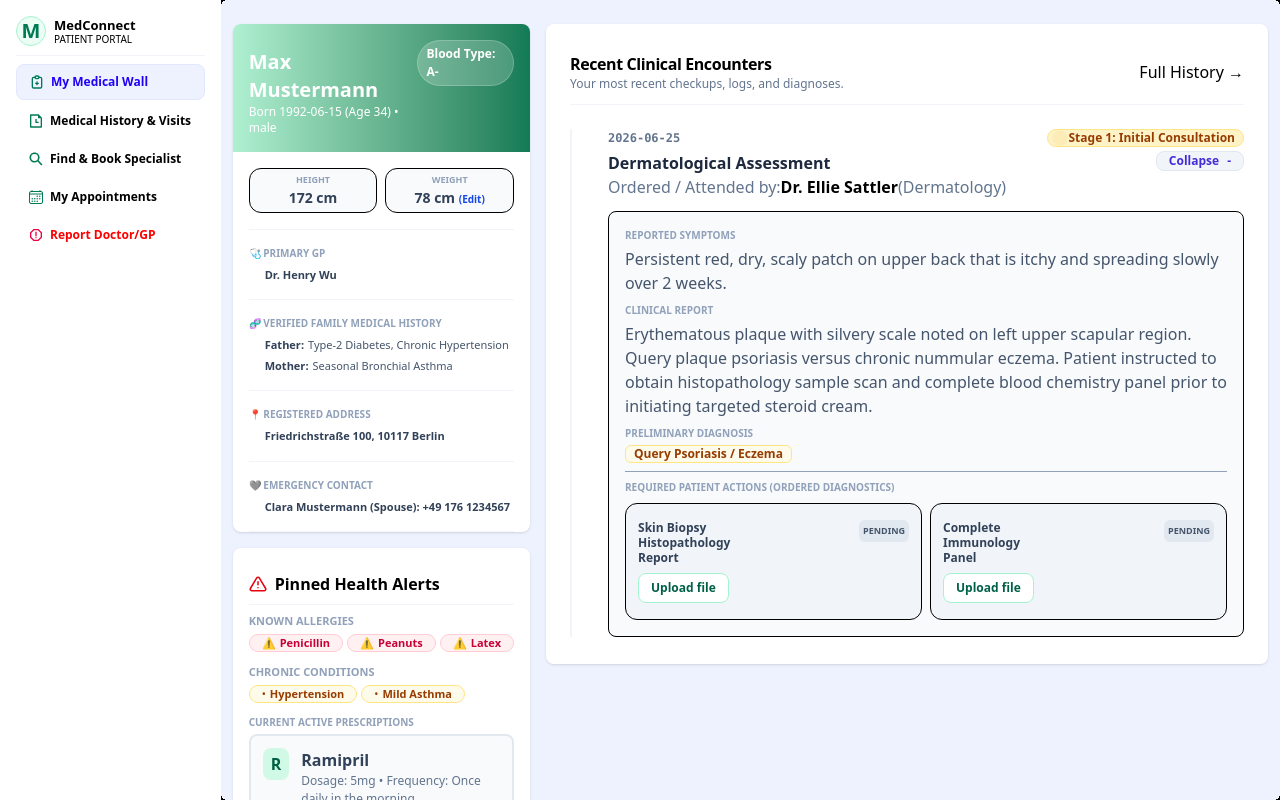
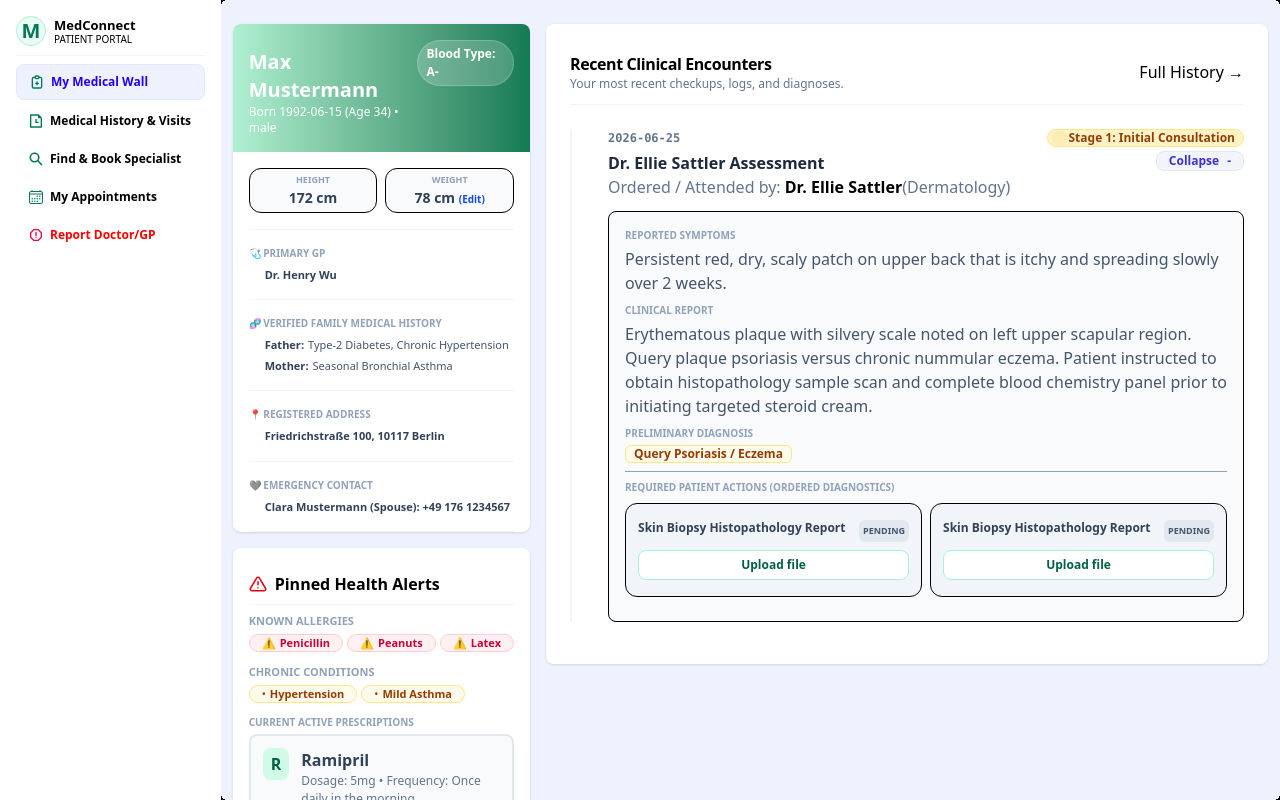
Before and after one commit to mohamad-alkaadi/medconnect, a Next.js app: page /patient/medical-wall in a window 1280 px wide. Built offline with nearby package versions, Linux system fonts and the light colour scheme.

Commit message:
update to ClinicalEncounter

```diff
--- a/components/medical-wall/recent-clinical-encounters/clinical-encounter/ClinicalEncounter.tsx
+++ b/components/medical-wall/recent-clinical-encounters/clinical-encounter/ClinicalEncounter.tsx
@@ -1,45 +1,11 @@
 "use client";
-import React, { useState } from "react";
+import { useState } from "react";
 import ClinicalEncounterBadge from "./ClinicalEncounterBadge";
-type ClinicalEncounterType = {
-  id: string;
-  title: string;
-  date: string;
-  orderedBy: {
-    id: string;
-    prefix: string;
-    name: string;
-    specialty: string;
-  };
-  attendedBy: {
-    id: string;
-    prefix: string;
-    name: string;
-    specialty: string;
-  };
-  reportedSymptoms: string;
-  clinicalReport: string;
-  additionalSections: { sectionTitle: string; sectionParagraph: string }[];
-  preliminaryDiagnosis: {
-    title: string;
-    color: string;
-  };
-  eventBadge: {
-    stage: boolean;
-    stageInfo: {
-      stageNum: number;
-    };
-    title: string;
-    indicator: string;
-  };
-  files: {
-    id: string;
-    date: string;
-    title: string;
-    status: string;
-    review: string;
-  }[];
-};
+import { ClinicalEncounterType } from "@/types/clinicalEncounterTypes";
+import ClinicalEncounterLabeledContentBlock from "./ClinicalEncounterLabeledContentBlock";
+import ClinicalEncounterPreliminaryDiagnosis from "./ClinicalEncounterPreliminaryDiagnosis";
+import ClinicalEncounterActions from "./ClinicalEncounterActions";
+import ClinicalEncounterCollapseButton from "./ClinicalEncounterCollapseButton";
 
 const ClinicalEncounter = ({
   clinicalEncountersItem,
@@ -66,79 +32,43 @@ const ClinicalEncounter = ({
       <div className="flex justify-between mb-3">
         <div>
           <h3 className="font-bold  text-slate-800">
-            Dermatological Assessment
+            Dr. Ellie Sattler Assessment
           </h3>
           <p className=" text-slate-500">
             Ordered / Attended by:
-            <span className="text-black font-semibold">Dr. Ellie Sattler</span>
+            <span className="text-black font-semibold"> Dr. Ellie Sattler</span>
             (Dermatology)
           </p>
         </div>
-        <button
-          onClick={() => setCollapse(!collapse)}
-          className="text-indigo-700 hover:text-indigo-900 cursor-pointer border border-[#e2e8f0] bg-[#f1f5f9] h-fit rounded-lg px-3 text-[12px] font-bold flex justify-center items-center space-x-2"
-        >
-          <p>{collapse ? "Expand" : "Collapse"}</p>
-          <p>{collapse ? "+" : "-"}</p>
-        </button>
+
+        <ClinicalEncounterCollapseButton
+          collapse={collapse}
+          setCollapse={setCollapse}
+        />
       </div>
       <div
         className="border rounded-lg bg-[#f8fafc] p-4"
         style={{ display: collapse ? "none" : "block" }}
       >
-        <h4 className="text-[10px] uppercase font-bold text-slate-400 mb-1">
-          Reported Symptoms
-        </h4>
-        <p className="text-slate-600 mb-2">
-          Persistent red, dry, scaly patch on upper back that is itchy and
-          spreading slowly over 2 weeks.
-        </p>
-        <h4 className="text-[10px] uppercase font-bold text-slate-400 mb-1">
-          Clinical Report
-        </h4>
-        <p className="text-slate-600 mb-2">
-          Erythematous plaque with silvery scale noted on left upper scapular
-          region. Query plaque psoriasis versus chronic nummular eczema. Patient
-          instructed to obtain histopathology sample scan and complete blood
-          chemistry panel prior to initiating targeted steroid cream.
-        </p>
-        <h4 className="text-[10px] uppercase font-bold text-slate-400 mb-1">
-          Preliminary Diagnosis
-        </h4>
-        <p className="text-xs border bg-amber-50 text-amber-800 border-amber-200 w-fit px-2 rounded-md font-semibold mb-2">
-          Query Psoriasis / Eczema
-        </p>
-        <h4 className="text-[10px] uppercase font-bold text-slate-400 border-t pt-2 mb-2">
-          Required Patient Actions (Ordered Diagnostics)
-        </h4>
-        <div className="flex justify-between space-x-2">
-          <div className="border rounded-xl px-3 py-4 bg-slate-100 flex-1">
-            <div className="flex justify-between mb-2">
-              <p className="text-xs leading-tight max-w-[80px] text-slate-700 font-bold">
-                Skin Biopsy Histopathology Report
-              </p>
-              <p className="bg-slate-200 rounded-md px-1 py-1 text-slate-600 h-fit uppercase text-[9px] font-extrabold px-">
-                Pending
-              </p>
-            </div>
-            <button className="flex justify-center font-bold text-xs text-emerald-800 px-3 py-1.5 border border-emerald-200 rounded-lg bg-white hover:bg-emerald-50 cursor-pointer">
-              Upload file
-            </button>
-          </div>
-          <div className="border rounded-xl px-3 py-4 bg-slate-100 flex-1">
-            <div className="flex justify-between mb-2">
-              <p className="text-xs leading-tight max-w-[80px] text-slate-700 font-bold">
-                Complete Immunology Panel
-              </p>
-              <p className="bg-slate-200 rounded-md px-1 py-1 text-slate-600 h-fit uppercase text-[9px] font-extrabold px-">
-                Pending
-              </p>
-            </div>
-            <button className="flex justify-center font-bold text-xs text-emerald-800 px-3 py-1.5 border border-emerald-200 rounded-lg bg-white hover:bg-emerald-50 cursor-pointer">
-              Upload file
-            </button>
-          </div>
-        </div>
+        <ClinicalEncounterLabeledContentBlock
+          title={"Reported Symptoms"}
+          paragraph={
+            "Persistent red, dry, scaly patch on upper back that is itchy and spreading slowly over 2 weeks."
+          }
+        />
+        <ClinicalEncounterLabeledContentBlock
+          title={"Clinical Report"}
+          paragraph={
+            "Erythematous plaque with silvery scale noted on left upper scapular region. Query plaque psoriasis versus chronic nummular eczema. Patient instructed to obtain histopathology sample scan and complete blood chemistry panel prior to initiating targeted steroid cream."
+          }
+        />
+
+        <ClinicalEncounterPreliminaryDiagnosis
+          diagnosis={"Query Psoriasis / Eczema"}
+          color={"amber"}
+        />
+
+        <ClinicalEncounterActions />
       </div>
     </div>
   );
--- /dev/null
+++ b/components/medical-wall/recent-clinical-encounters/clinical-encounter/ClinicalEncounterActions.tsx
@@ -0,0 +1,24 @@
+import React from "react";
+import ClinicalEncounterButton from "./ClinicalEncounterButton";
+
+const ClinicalEncounterActions = () => {
+  return (
+    <div>
+      <h4 className="text-[10px] uppercase font-bold text-slate-400 border-t pt-2 mb-2">
+        Required Patient Actions (Ordered Diagnostics)
+      </h4>
+      <div className="flex justify-between space-x-2 overflow-x-auto pb-2">
+        <ClinicalEncounterButton
+          title={"Skin Biopsy Histopathology Report"}
+          status={"pending"}
+        />
+        <ClinicalEncounterButton
+          title={"Skin Biopsy Histopathology Report"}
+          status={"pending"}
+        />
+      </div>
+    </div>
+  );
+};
+
+export default ClinicalEncounterActions;
--- /dev/null
+++ b/components/medical-wall/recent-clinical-encounters/clinical-encounter/ClinicalEncounterButton.tsx
@@ -0,0 +1,27 @@
+import React from "react";
+
+const ClinicalEncounterButton = ({
+  title,
+  status,
+}: {
+  title: string;
+  status: string;
+}) => {
+  return (
+    <div className="border rounded-xl px-3 py-4 bg-slate-100 flex-1 min-w-[200px] flex flex-col justify-between">
+      <div className="flex justify-between mb-2 space-x-3">
+        <p className="text-xs leading-tight text-slate-700 font-bold">
+          Skin Biopsy Histopathology Report
+        </p>
+        <p className="bg-slate-200 rounded-md px-1 py-1 text-slate-600 h-fit uppercase text-[9px] font-extrabold px-">
+          {status}
+        </p>
+      </div>
+      <button className="w-full flex justify-center font-bold text-xs text-emerald-800 px-3 py-1.5 border border-emerald-200 rounded-lg bg-white hover:bg-emerald-50 cursor-pointer">
+        {status === "pending" ? "Upload file" : ""}
+      </button>
+    </div>
+  );
+};
+
+export default ClinicalEncounterButton;
--- /dev/null
+++ b/components/medical-wall/recent-clinical-encounters/clinical-encounter/ClinicalEncounterCollapseButton.tsx
@@ -0,0 +1,21 @@
+import React, { Dispatch, SetStateAction } from "react";
+
+const ClinicalEncounterCollapseButton = ({
+  collapse,
+  setCollapse,
+}: {
+  collapse: boolean;
+  setCollapse: Dispatch<SetStateAction<boolean>>;
+}) => {
+  return (
+    <button
+      onClick={() => setCollapse(!collapse)}
+      className="text-indigo-700 hover:text-indigo-900 cursor-pointer border border-[#e2e8f0] bg-[#f1f5f9] h-fit rounded-lg px-3 text-[12px] font-bold flex justify-center items-center space-x-2"
+    >
+      <p>{collapse ? "Expand" : "Collapse"}</p>
+      <p>{collapse ? "+" : "-"}</p>
+    </button>
+  );
+};
+
+export default ClinicalEncounterCollapseButton;
--- /dev/null
+++ b/components/medical-wall/recent-clinical-encounters/clinical-encounter/ClinicalEncounterLabeledContentBlock.tsx
@@ -0,0 +1,20 @@
+import React from "react";
+
+const ClinicalEncounterLabeledContentBlock = ({
+  title,
+  paragraph,
+}: {
+  title: string;
+  paragraph: string;
+}) => {
+  return (
+    <div>
+      <h4 className="text-[10px] uppercase font-bold text-slate-400 mb-1">
+        {title}
+      </h4>
+      <p className="text-slate-600 mb-2">{paragraph}</p>
+    </div>
+  );
+};
+
+export default ClinicalEncounterLabeledContentBlock;
--- /dev/null
+++ b/components/medical-wall/recent-clinical-encounters/clinical-encounter/ClinicalEncounterPreliminaryDiagnosis.tsx
@@ -0,0 +1,22 @@
+import React from "react";
+
+const ClinicalEncounterPreliminaryDiagnosis = ({
+  diagnosis,
+  color,
+}: {
+  diagnosis: string;
+  color: string;
+}) => {
+  return (
+    <div>
+      <h4 className="text-[10px] uppercase font-bold text-slate-400 mb-1">
+        Preliminary Diagnosis
+      </h4>
+      <p className="text-xs border bg-amber-50 text-amber-800 border-amber-200 w-fit px-2 rounded-md font-semibold mb-2">
+        {diagnosis}
+      </p>
+    </div>
+  );
+};
+
+export default ClinicalEncounterPreliminaryDiagnosis;
--- /dev/null
+++ b/types/clinicalEncounterTypes.ts
@@ -0,0 +1,39 @@
+export type ClinicalEncounterType = {
+  id: string;
+  title: string;
+  date: string;
+  orderedBy: {
+    id: string;
+    prefix: string;
+    name: string;
+    specialty: string;
+  };
+  attendedBy: {
+    id: string;
+    prefix: string;
+    name: string;
+    specialty: string;
+  };
+  reportedSymptoms: string;
+  clinicalReport: string;
+  additionalSections: { sectionTitle: string; sectionParagraph: string }[];
+  preliminaryDiagnosis: {
+    title: string;
+    color: string;
+  };
+  eventBadge: {
+    stage: boolean;
+    stageInfo: {
+      stageNum: number;
+    };
+    title: string;
+    indicator: string;
+  };
+  files: {
+    id: string;
+    date: string;
+    title: string;
+    status: string;
+    review: string;
+  }[];
+};
```
